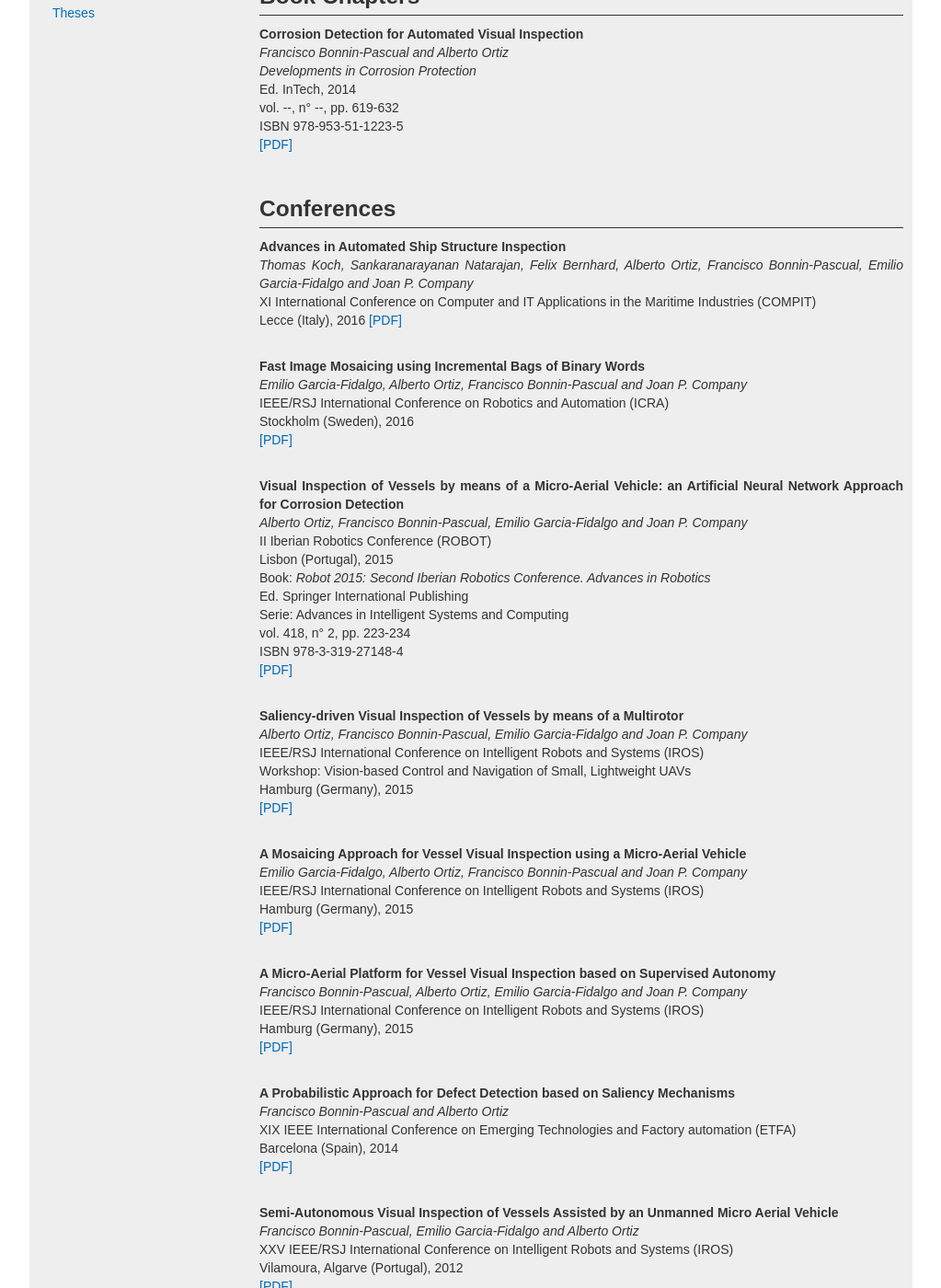
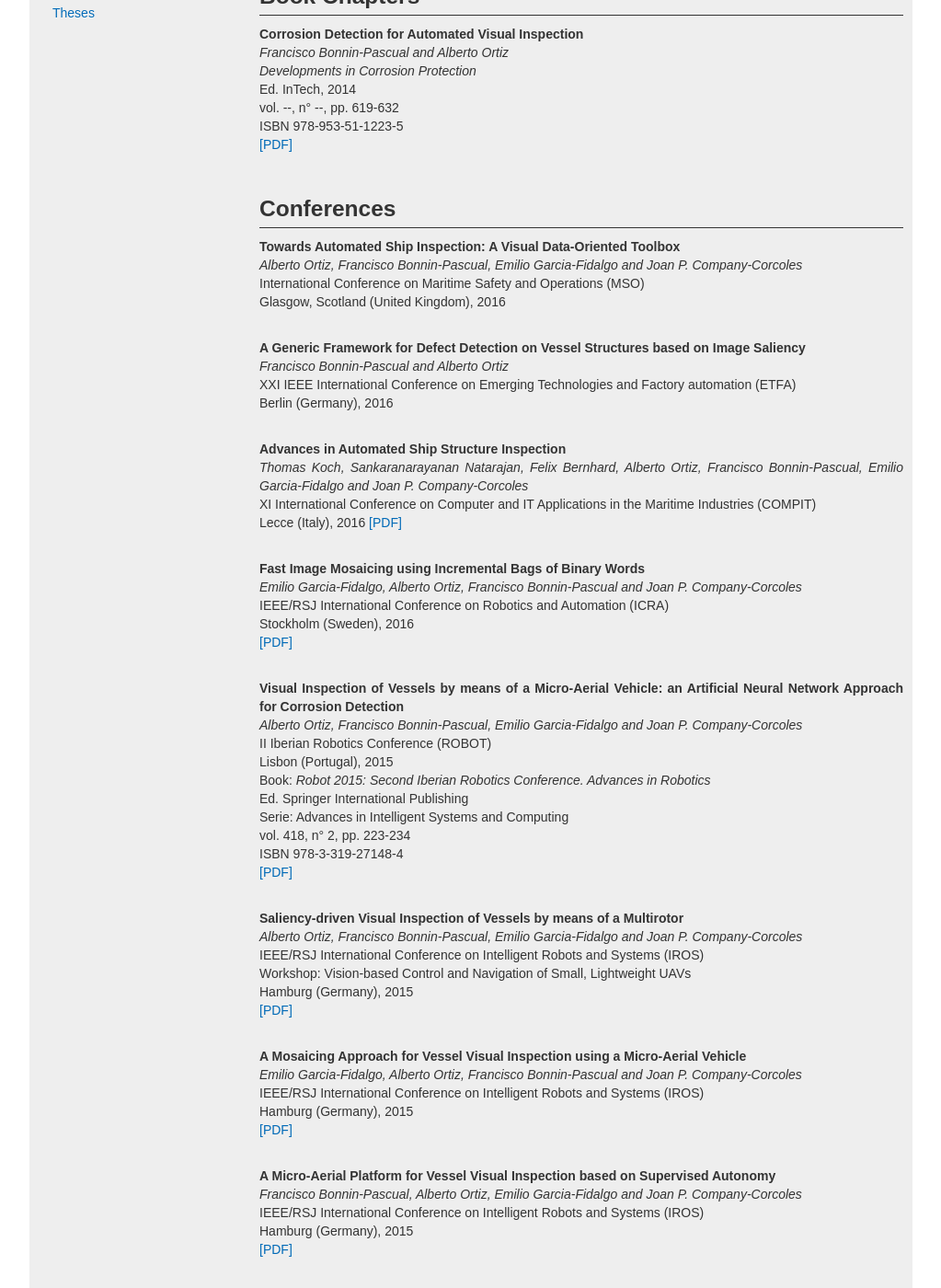
Before and after one commit to xiscobonnin/xiscobonnin.github.io, a Jekyll site: the page built from publications/pubs_type.html, in a window 1280 px wide and 1400 px high, scrolled down 677 px. Shown: the whole window at 92% size, without its empty margins (128-1151 px from the left). Built offline with Jekyll 4.4.1, drawn with Linux system fonts in a browser that asks for light colours; some of the changed text lies outside the part shown.

Commit message:
Addint ETFA and MSO 2016

```diff
--- a/publications/pubs_type.html
+++ b/publications/pubs_type.html
@@ -49,8 +49,24 @@ ISBN 978-953-51-1223-5<br>
 <h3 class="title-und">Conferences</h3>
 
 <p class="text-justify">
+<strong>Towards Automated Ship Inspection: A Visual Data-Oriented Toolbox</strong><br>
+<em>Alberto Ortiz, Francisco Bonnin-Pascual, Emilio Garcia-Fidalgo and Joan P. Company-Corcoles</em><br>
+International Conference on Maritime Safety and Operations (MSO)<br>
+Glasgow, Scotland (United Kingdom), 2016<br>
+<!--a href="/static/papers/conf_MSO_Ortiz2016.pdf">[PDF]</a-->
+</p><br>
+
+<p class="text-justify">
+<strong>A Generic Framework for Defect Detection on Vessel Structures based on Image Saliency</strong><br>
+<em>Francisco Bonnin-Pascual and Alberto Ortiz</em><br>
+XXI IEEE International Conference on Emerging Technologies and Factory automation (ETFA)<br>
+Berlin (Germany), 2016<br>
+<!--a href="/static/papers/conf_ETFA_Bonnin2016.pdf">[PDF]</a-->
+</p><br>
+
+<p class="text-justify">
 <strong>Advances in Automated Ship Structure Inspection</strong><br>
-<em>Thomas Koch, Sankaranarayanan Natarajan, Felix Bernhard, Alberto Ortiz, Francisco Bonnin-Pascual, Emilio Garcia-Fidalgo and Joan P. Company</em><br>
+<em>Thomas Koch, Sankaranarayanan Natarajan, Felix Bernhard, Alberto Ortiz, Francisco Bonnin-Pascual, Emilio Garcia-Fidalgo and Joan P. Company-Corcoles</em><br>
 XI International Conference on Computer and IT Applications in the Maritime Industries (COMPIT)<br>
 Lecce (Italy), 2016
  <a href="/static/papers/conf_COMPIT_Bonnin2016.pdf">[PDF]</a>
@@ -58,7 +74,7 @@ Lecce (Italy), 2016
 
 <p class="text-justify">
 <strong>Fast Image Mosaicing using Incremental Bags of Binary Words</strong><br>
-<em>Emilio Garcia-Fidalgo, Alberto Ortiz, Francisco Bonnin-Pascual and Joan P. Company</em><br>
+<em>Emilio Garcia-Fidalgo, Alberto Ortiz, Francisco Bonnin-Pascual and Joan P. Company-Corcoles</em><br>
 IEEE/RSJ International Conference on Robotics and Automation (ICRA)<br>
 Stockholm (Sweden), 2016<br>
 <a href="/static/papers/conf_ICRA_Garcia2016.pdf">[PDF]</a>
@@ -66,7 +82,7 @@ Stockholm (Sweden), 2016<br>
 
 <p class="text-justify">
 <strong>Visual Inspection of Vessels by means of a Micro-Aerial Vehicle: an Artificial Neural Network Approach for Corrosion Detection</strong><br>
-<em>Alberto Ortiz, Francisco Bonnin-Pascual, Emilio Garcia-Fidalgo and Joan P. Company</em><br>
+<em>Alberto Ortiz, Francisco Bonnin-Pascual, Emilio Garcia-Fidalgo and Joan P. Company-Corcoles</em><br>
 II Iberian Robotics Conference (ROBOT)<br>
 Lisbon (Portugal), 2015<br>
 Book: <em>Robot 2015: Second Iberian Robotics Conference. Advances in Robotics</em><br>
@@ -79,7 +95,7 @@ ISBN 978-3-319-27148-4<br>
 
 <p class="text-justify">
 <strong>Saliency-driven Visual Inspection of Vessels by means of a Multirotor</strong><br>
-<em>Alberto Ortiz, Francisco Bonnin-Pascual, Emilio Garcia-Fidalgo and Joan P. Company</em><br>
+<em>Alberto Ortiz, Francisco Bonnin-Pascual, Emilio Garcia-Fidalgo and Joan P. Company-Corcoles</em><br>
 IEEE/RSJ International Conference on Intelligent Robots and Systems (IROS)<br>
 Workshop: Vision-based Control and Navigation of Small, Lightweight UAVs<br>
 Hamburg (Germany), 2015<br>
@@ -88,7 +104,7 @@ Hamburg (Germany), 2015<br>
 
 <p class="text-justify">
 <strong>A Mosaicing Approach for Vessel Visual Inspection using a Micro-Aerial Vehicle</strong><br>
-<em>Emilio Garcia-Fidalgo, Alberto Ortiz, Francisco Bonnin-Pascual and Joan P. Company</em><br>
+<em>Emilio Garcia-Fidalgo, Alberto Ortiz, Francisco Bonnin-Pascual and Joan P. Company-Corcoles</em><br>
 IEEE/RSJ International Conference on Intelligent Robots and Systems (IROS)<br>
 Hamburg (Germany), 2015<br>
 <a href="/static/papers/conf_IROS_Garcia2015.pdf">[PDF]</a>
@@ -96,7 +112,7 @@ Hamburg (Germany), 2015<br>
 
 <p class="text-justify">
 <strong>A Micro-Aerial Platform for Vessel Visual Inspection based on Supervised Autonomy</strong><br>
-<em>Francisco Bonnin-Pascual, Alberto Ortiz, Emilio Garcia-Fidalgo and Joan P. Company</em><br>
+<em>Francisco Bonnin-Pascual, Alberto Ortiz, Emilio Garcia-Fidalgo and Joan P. Company-Corcoles</em><br>
 IEEE/RSJ International Conference on Intelligent Robots and Systems (IROS)<br>
 Hamburg (Germany), 2015<br>
 <a href="/static/papers/conf_IROS_Bonnin2015.pdf">[PDF]</a>
@@ -193,7 +209,7 @@ ISBN 978-1-60750-642-3<br>
 
 <p class="text-justify">
 <strong>A Multi-Threaded Architecture for Fast Topology Estimation in Image Mosaicing</strong><br>
-<em>Emilio Garcia-Fidalgo, Alberto Ortiz, Francisco Bonnin-Pascual and Joan P. Company</em><br>
+<em>Emilio Garcia-Fidalgo, Alberto Ortiz, Francisco Bonnin-Pascual and Joan P. Company-Corcoles</em><br>
 Technical Report A-05-2015, Department of Mathematics and Computer Science (UIB), 2015<br>
 <a href="/static/papers/techrepA052015_Garcia2015.pdf">[PDF]</a>
 </p><br>
@@ -207,14 +223,14 @@ Technical Report A-04-2015, Department of Mathematics and Computer Science (UIB)
 
 <p class="text-justify">
 <strong>A Micro-Aerial Vehicle based on Supervised Autonomy for Vessel Visual Inspection</strong><br>
-<em>Francisco Bonnin-Pascual, Alberto Ortiz, Emilio Garcia-Fidalgo and Joan P. Company</em><br>
+<em>Francisco Bonnin-Pascual, Alberto Ortiz, Emilio Garcia-Fidalgo and Joan P. Company-Corcoles</em><br>
 Technical Report A-02-2015, Department of Mathematics and Computer Science (UIB), 2015<br>
 <a href="/static/papers/techrepA022015_Bonnin2015.pdf">[PDF]</a>
 </p><br>
 
 <p class="text-justify">
 <strong>Vessel Visual Inspection: A Mosaicing Approach</strong><br>
-<em>Emilio Garcia-Fidalgo, Alberto Ortiz, Francisco Bonnin-Pascual and Joan P. Company</em><br>
+<em>Emilio Garcia-Fidalgo, Alberto Ortiz, Francisco Bonnin-Pascual and Joan P. Company-Corcoles</em><br>
 Technical Report A-01-2015, Department of Mathematics and Computer Science (UIB), 2015<br>
 <a href="/static/papers/techrepA012015_Garcia2015.pdf">[PDF]</a>
 </p><br>
```
Also changed, not shown: publications/index.html (+25 -9 lines).
